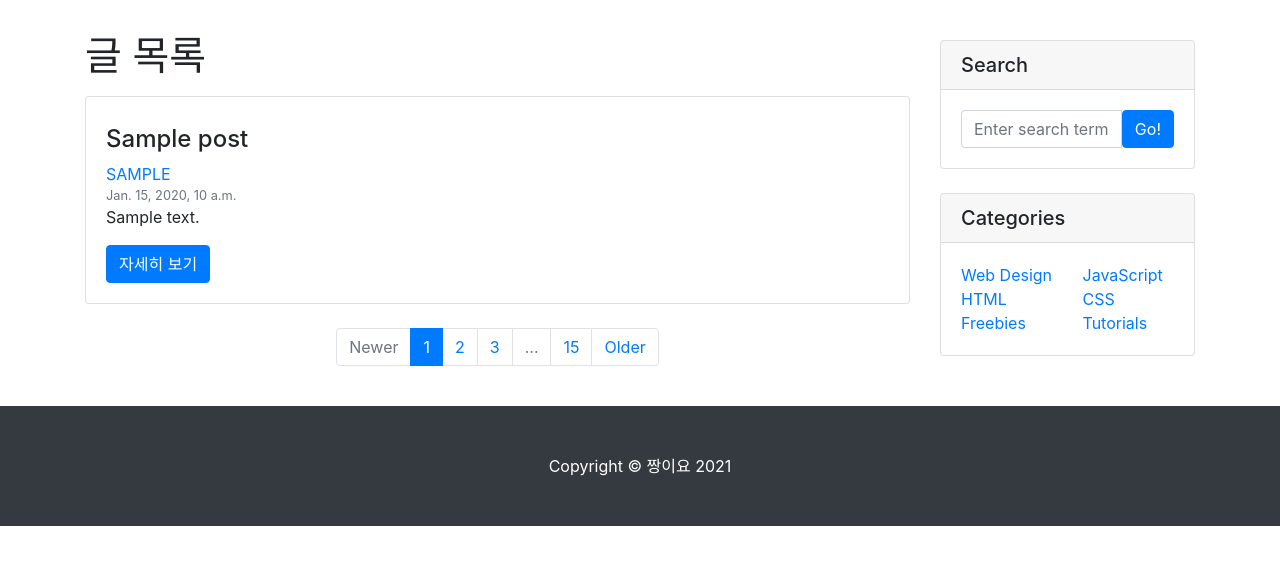
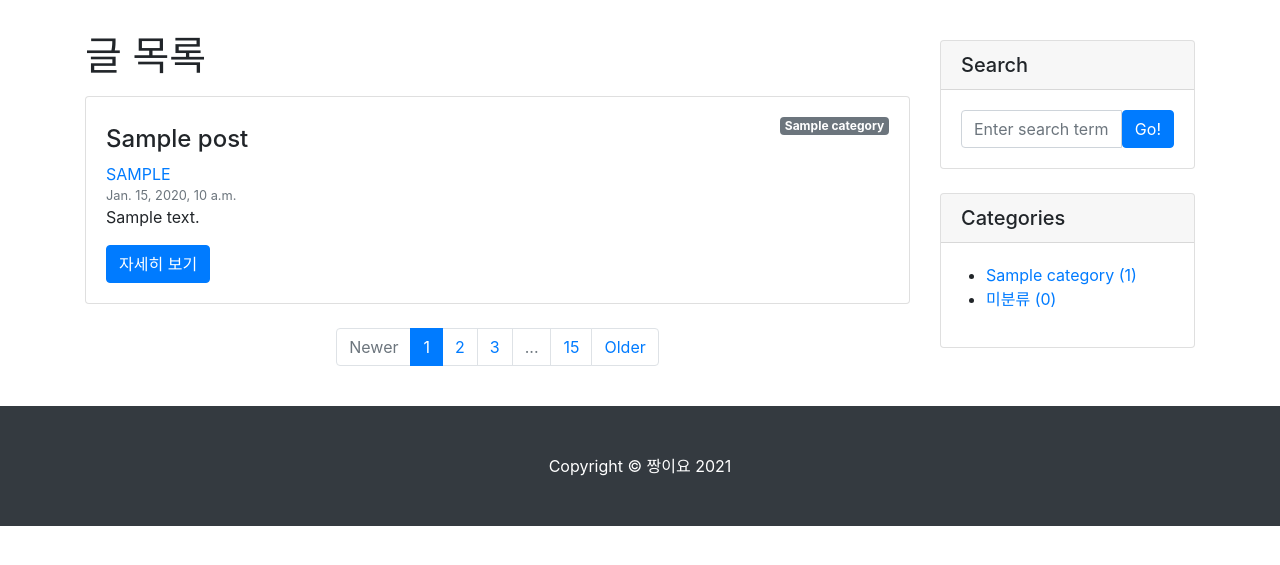
Before and after one commit to 2inhee/Zzang2yo, a Django app: page /board/ in a window 1280 px wide. Shown: the part 56-621 px from the top of the page. Run offline with Django 3.2, Linux system fonts and the light colour scheme; tables that the repository leaves empty hold one stand-in row (values such as "Sample post"); some libraries are stand-ins or nearby versions.

Commit message:
Post 목록 페이지에 Category 기능 추가

```diff
--- a/Zzang2yo/settings.py
+++ b/Zzang2yo/settings.py
@@ -38,6 +38,7 @@ INSTALLED_APPS = [
     'django.contrib.sessions',
     'django.contrib.messages',
     'django.contrib.staticfiles',
+    'django_extensions',
     'board',
     'page',
     'map',
--- a/board/models.py
+++ b/board/models.py
@@ -4,8 +4,18 @@ import os
 
 # Create your models here.
 
+# 카테고리 모델
+class Category(models.Model):
+    name = models.CharField(max_length = 50, unique = True)
+    slug = models.SlugField(max_length = 200, unique = True, allow_unicode=True)
 
+    def __str__(self):
+        return self.name
 
+    class Meta:
+        verbose_name_plural = 'Categories'
+
+# 포스트 모델
 class Post(models.Model):
     title = models.CharField(max_length = 100)
     content = models.TextField()
@@ -18,6 +28,8 @@ class Post(models.Model):
 
     author = models.ForeignKey(User, null=True, on_delete=models.SET_NULL) # 삭제된 작성자는 None 으로 표시
 
+    category = models.ForeignKey(Category, null=True, blank=True, on_delete=models.SET_NULL)
+
     def __str__(self):
         return f'[{self.pk}]{self.title} / 작성자 : {self.author}' # 작성자 추가
 
--- a/board/templates/board/base.html
+++ b/board/templates/board/base.html
@@ -31,25 +31,21 @@
                         </div>
                     </div>
                 </div>
-                <!-- Categories widget-->
-                <div class="card mb-4">
+                <!-- 카테고리 widget -->
+                <div class="card mb-4" id="categories-card">
                     <h5 class="card-header">Categories</h5>
                     <div class="card-body">
                         <div class="row">
-                            <div class="col-sm-6">
-                                <ul class="list-unstyled mb-0">
-                                    <li><a href="#!">Web Design</a></li>
-                                    <li><a href="#!">HTML</a></li>
-                                    <li><a href="#!">Freebies</a></li>
+
+                                <ul>
+                                    {% for category in categories %}
+                                    <li><a href="{{ category.get_absolute_url }}">{{ category }} ({{ category.post_set.count }})</a></li>
+                                    {% endfor %}
+                                    <li><a href="/board/category/no_category/">미분류 ({{ no_category_post_count }})</a></li>
+
                                 </ul>
-                            </div>
-                            <div class="col-sm-6">
-                                <ul class="list-unstyled mb-0">
-                                    <li><a href="#!">JavaScript</a></li>
-                                    <li><a href="#!">CSS</a></li>
-                                    <li><a href="#!">Tutorials</a></li>
-                                </ul>
-                            </div>
+
+
                         </div>
                     </div>
                 </div>
--- a/board/templates/board/post_list.html
+++ b/board/templates/board/post_list.html
@@ -5,10 +5,15 @@
               {% if post_list.exists %}
 
                   {% for p in post_list %}
-                  <!-- Blog post-->
-                  <div class="card mb-4">
+                  <!-- Board post-->
+                  <div class="card mb-4" id = "post-{{ p.pk }}">
 
                     <div class="card-body">
+                        {% if p.category %}
+                            <span class = "badge badge-secondary float-right">{{ p.category }}</span>
+                        {% else %}
+                            <span class = "badge badge-secondary float-right">미분류</span>
+                        {% endif %}
 
                         <h2 class="card-title h4 my-2">{{ p.title }}</h2>
                         <a href = "#">{{ p.author | upper }}</a>
--- a/board/views.py
+++ b/board/views.py
@@ -1,9 +1,16 @@
+from django.shortcuts import render
 from django.views.generic import ListView, DetailView
-from .models import Post
+from .models import Post, Category
 
 class PostList(ListView):
     model = Post
     ordering = '-pk'
 
+    def get_context_data(self, **kwargs):
+        context = super(PostList, self).get_context_data()
+        context['categories'] = Category.objects.all()
+        context['no_category_post_count'] = Post.objects.filter(category=None).count()
+        return context
+
 class PostDetail(DetailView):
     model = Post
```
Also changed, not shown: board/admin.py (+6 -1 lines), board/templates/page/main.html (+42 -8 lines), board/static/image/seoul_image.png (added).
